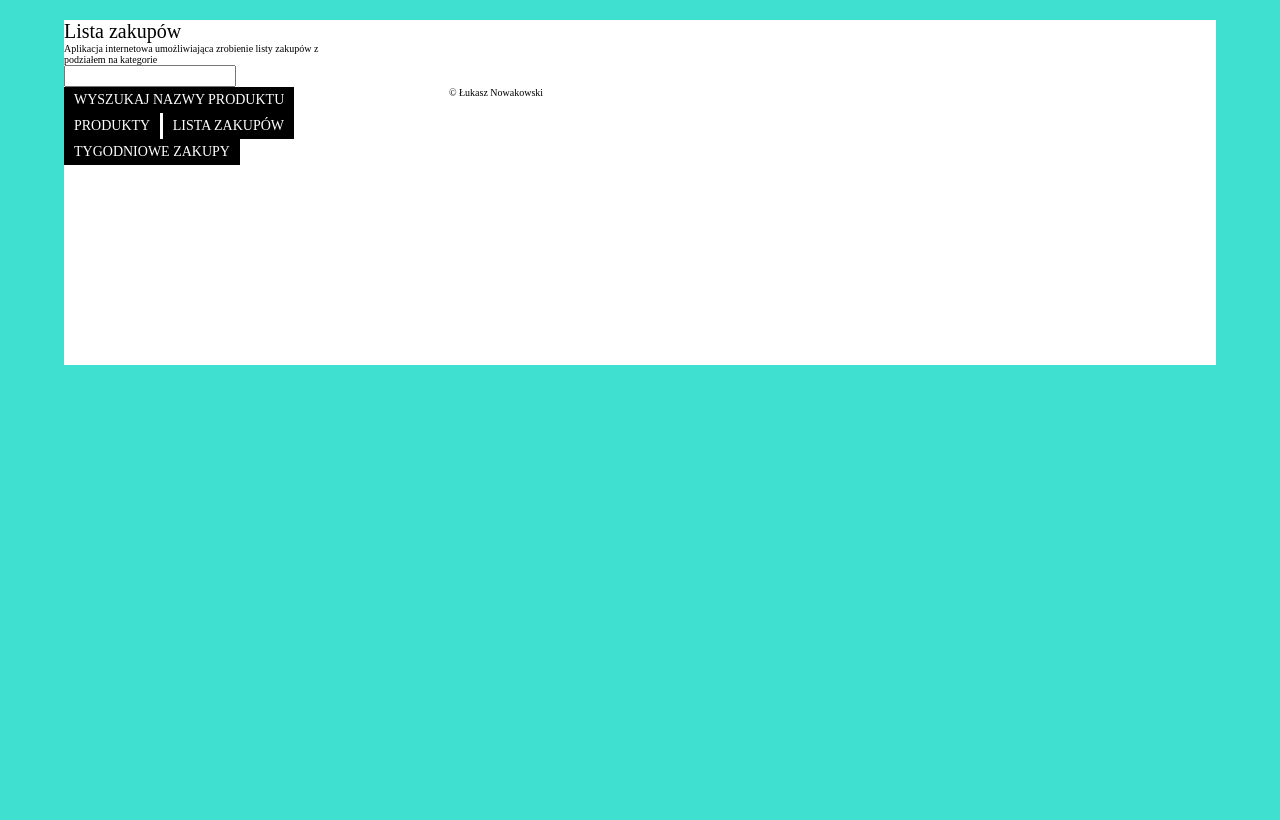
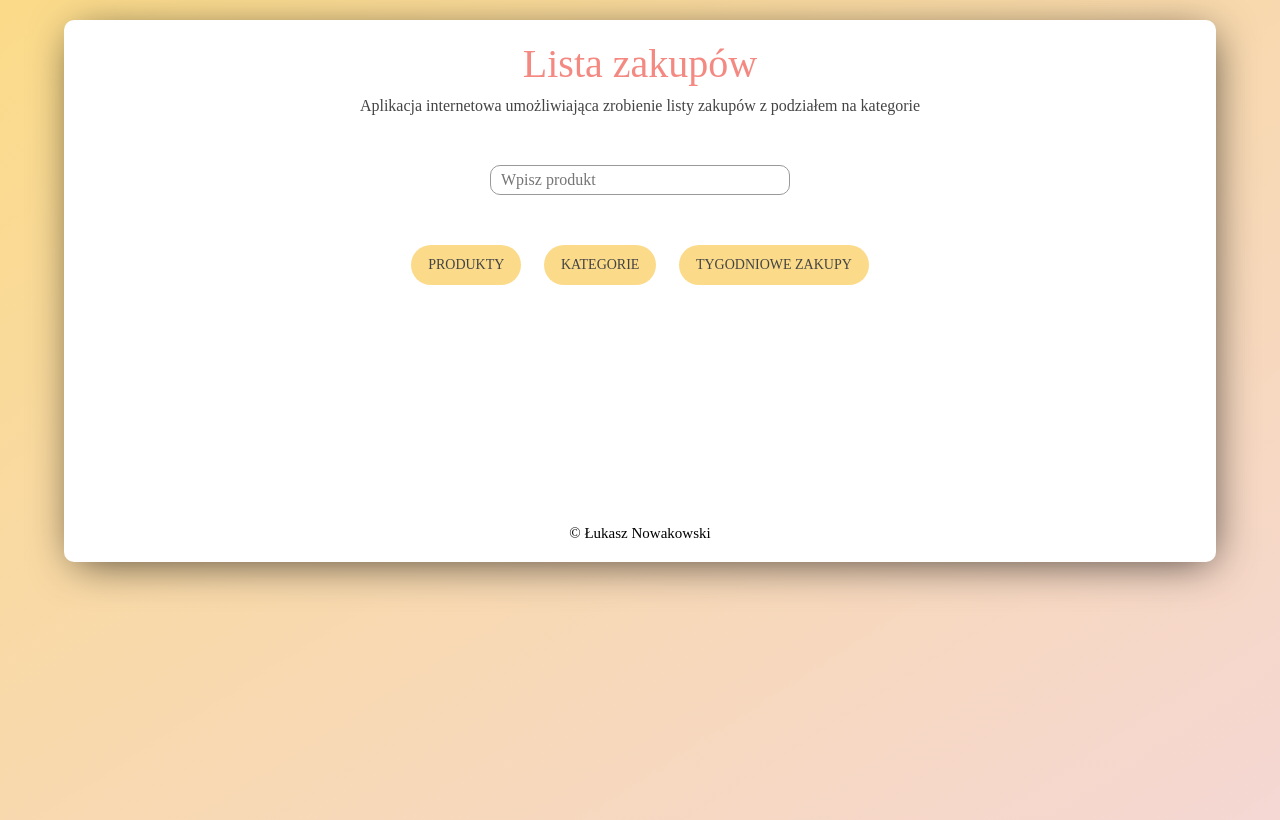
Before and after one commit to NowakowskiWebDev/Nowakowski-Trendy-Food-2, a website: page src/index.html in a window 1280 px wide. Drawn offline with nearby package versions, Linux system fonts and the light colour scheme; files that its build step writes are made by us from their sources; a web font is replaced by a local one.

Commit message:
Basic style

```diff
--- a/src/index.html
+++ b/src/index.html
@@ -15,15 +15,18 @@
             <p class="header__paragraph">Aplikacja internetowa umożliwiająca zrobienie listy zakupów z podziałem
                 na kategorie</p>
             <form class="search">
-                <input type="text" class="search__input">
-                <button class="btn btn--search">Wyszukaj nazwy produktu</button>
+                <input id="search__input" type="text" class="search__input" placeholder="Wpisz produkt">
+                <label for="search__label" class="search__label">Wyszukaj swój produkt z łatwością</label>
             </form>
             <div class="search__buttons-nav">
                 <button class="btn btn--products">Produkty</button>
-                <button class="btn btn--shopping-list">Lista zakupów</button>
+                <button class="btn btn--category">Kategorie</button>
                 <button class="btn btn--week">Tygodniowe zakupy</button>
             </div>
         </header>
+        <main class="main">
+
+        </main>
 
         <footer class="footer">
             <p class="footer__paragraph">&copy; Łukasz Nowakowski</p>
--- a/src/sass/abstracts/_variables.scss
+++ b/src/sass/abstracts/_variables.scss
@@ -3,4 +3,8 @@ $color-black: #000;
 
 $default-font-size: 1.6rem;
 
-$background-color-body: turquoise;
+$color-orange:#F48982;
+$color-yellow:#FBDB89;
+
+$color-gray: #444;
+$color-gray-1: #999;
--- a/src/sass/components/_body.scss
+++ b/src/sass/components/_body.scss
@@ -1,17 +1,21 @@
 body {
     height: 100vh;
     width: 100%;
-    background-color: $background-color-body;
+    background-image: linear-gradient(to right bottom, #FBDB89, #F48982);
+    background-image: linear-gradient(to right bottom, #FBDB89, #f5d7d4);
+
 }
 
 .container {
+    box-shadow: 3px 7px 43px -8px rgba(0, 0, 0, 0.72);
+    border-radius: 10px;
     width: 90%;
     margin: 2rem auto 0;
     display: grid;
     background-color: $color-white;
     grid-template-areas:
         "header header header header"
-        "shop-list shop-list shop-list shop-list"
+        "main main main main"
         "footer footer footer footer";
     grid-template-rows: min-content minmax(20rem, auto) min-content;
     grid-template-columns: repeat(4, 1fr);
--- a/src/sass/components/_button.scss
+++ b/src/sass/components/_button.scss
@@ -9,10 +9,4 @@
     cursor: pointer;
     font-size: 1.4rem;
     overflow: hidden;
-
-    background-color: $color-black;
-    color: $color-white;
-    padding: .5rem 1rem;
-
-
 }
--- /dev/null
+++ b/src/sass/components/_main.scss
@@ -0,0 +1,4 @@
+.main {
+    grid-area: main;
+    ;
+}
--- a/src/sass/layout/_footer.scss
+++ b/src/sass/layout/_footer.scss
@@ -2,7 +2,8 @@
     grid-area: footer;
 
     &__paragraph {
-        font-size: $default-font-size;
+        font-size: 1.5rem;
+        font-family: 'Lato-Bold';
         margin: 2rem 0;
     }
 }
--- a/src/sass/layout/_header.scss
+++ b/src/sass/layout/_header.scss
@@ -1,32 +1,74 @@
 .header {
     grid-area: header;
-
     text-align: center;
+    color: $color-gray;
 
     &__heading {
         margin: 2rem 0 1rem;
-        font-size: 2rem;
+        font-size: 4rem;
         font-family: 'Lato-Bold';
+        color: #F48982;
     }
 
     &__paragraph {
         font-size: $default-font-size;
         margin-bottom: 2rem;
+        color: inherit;
     }
 }
 
 .search {
+    position: relative;
+    display: inline-block;
+    margin: 3rem;
+
+    &__label {
+        font-size: 1.2rem;
+        position: absolute;
+        top: 10px;
+        left: 10px;
+        opacity: 1;
+        transition: all .8s;
+        transform: translateY(-2.6rem);
+    }
+
     &__input {
         border: none;
         outline: none;
         border-radius: 10px;
         padding: .5rem 1rem;
         font-size: $default-font-size;
-        width: 15rem;
-        border: 1px solid $color-black;
+        width: 30rem;
+        border: 1px solid $color-gray-1;
+        color: $color-gray;
+
+        &:focus {
+            outline: none;
+            box-shadow: 0 0 .5rem .3rem rgba($color-black, .1)
+        }
+    }
+
+    &__input:placeholder-shown+&__label {
+        opacity: 0;
+        position: absolute;
+        top: 10px;
+        left: 10px;
+        color: $color-gray;
+        transition: transform 1s linear;
     }
 
     &__buttons-nav {
         margin: 2rem 0;
+
+        &>*:not(:last-child) {
+            margin-right: 2rem;
+        }
+
+        &>* {
+            background-color: $color-yellow;
+            padding: 1.2rem 1.7rem;
+            border-radius: 20px;
+            color: $color-gray;
+        }
     }
 }
--- a/src/sass/layout/_products.scss
+++ /dev/null
@@ -1 +0,0 @@
-.product-section {}
--- a/src/sass/layout/_week.scss
+++ /dev/null
@@ -1 +0,0 @@
-.week-section {}
--- a/src/sass/main.scss
+++ b/src/sass/main.scss
@@ -5,3 +5,6 @@
 
 @import 'components/body';
 @import 'components/button';
+
+@import 'layout/header';
+@import 'layout/footer';
```
Also changed, not shown: src/sass/layout/_main.scss (deleted, +0 -16 lines).
